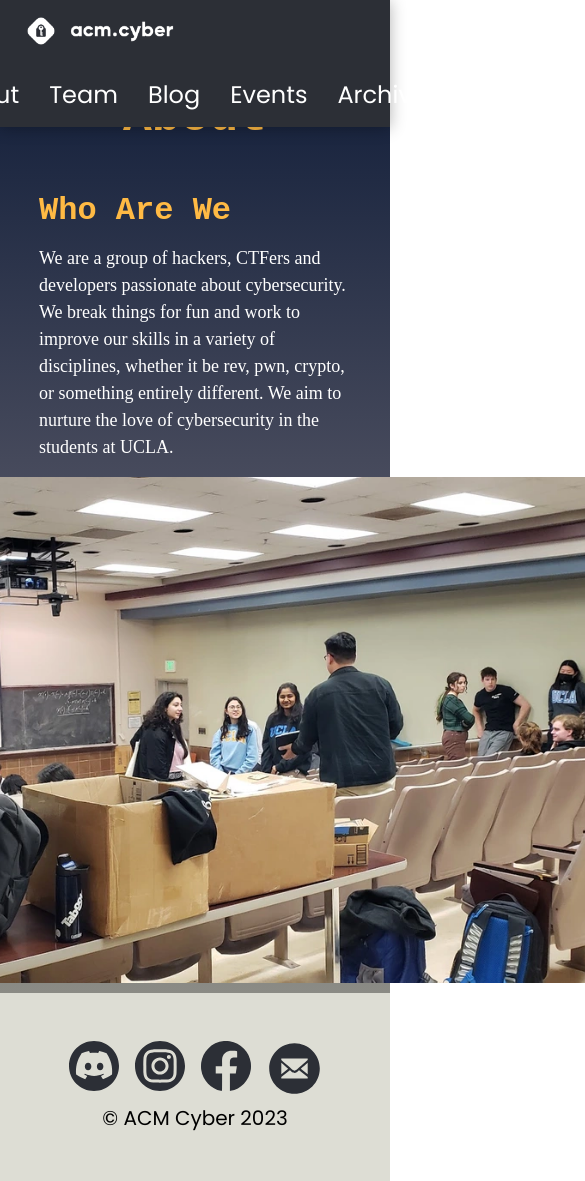
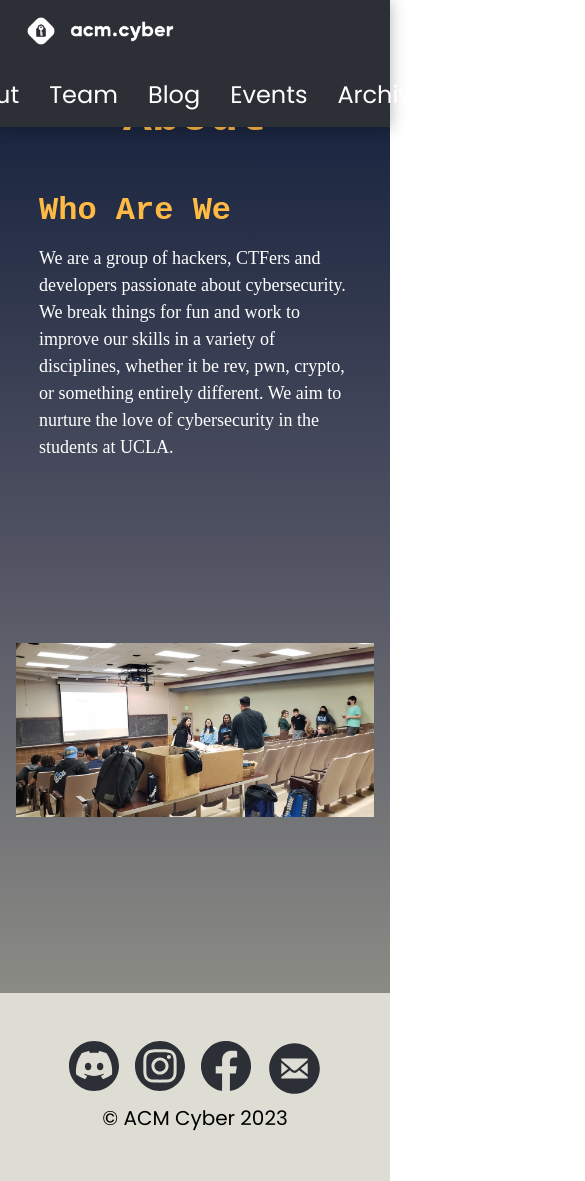
Before and after one commit to uclaacm/acmcyber.com, a Next.js app: page /about in a window 390 px wide. Shown: the top 1181 px of the page, 585 px wide, since content can reach past the window. Built offline with nearby package versions, Linux system fonts and the light colour scheme; a web font is replaced by a local one.

Commit message:
responsive now

```diff
--- a/styles/Carousel.module.scss
+++ b/styles/Carousel.module.scss
@@ -1,7 +1,10 @@
 .carousel {
   --aspect-ratio: 2.05; /* this is > 16/9 and needed cause some images are wiide */
   --img-height: 60vh;
-  --img-width: calc(var(--aspect-ratio) * var(--img-height));
+  --img-width: min(
+    calc(100vw - 2rem),
+    calc(var(--aspect-ratio) * var(--img-height))
+  );
   display: flex;
   justify-content: center;
   align-items: center;
@@ -26,6 +29,8 @@
 }
 
 .images img {
+  object-fit: contain;
+  width: var(--img-width);
   filter: opacity(0);
   transition: filter 200ms ease-out;
 }
@@ -36,6 +41,7 @@
 
 .prev,
 .next {
+  --active-color: rgba(255, 255, 255, 0.1);
   display: flex;
   flex-direction: row;
   align-items: center;
@@ -53,5 +59,18 @@
 .next:hover,
 .prev:active,
 .next:active {
-  background-color: rgba(255, 255, 255, 0.1);
+  background-color: var(--active-color);
 }
+
+/* make arrows invisible when screen smol */
+@media screen and (max-width: 600px) {
+  .prev,
+  .next {
+    z-index: 9;
+    filter: opacity(0);
+    transform: translateX(4rem);
+  }
+  .next {
+    transform: translateX(-4rem);
+  }
+}
```
